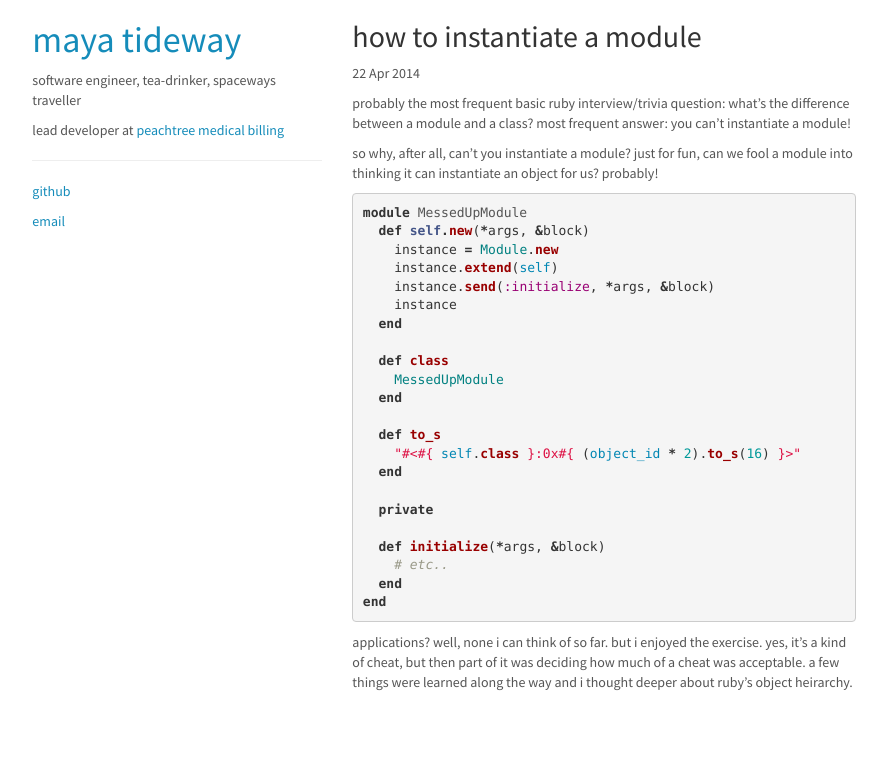
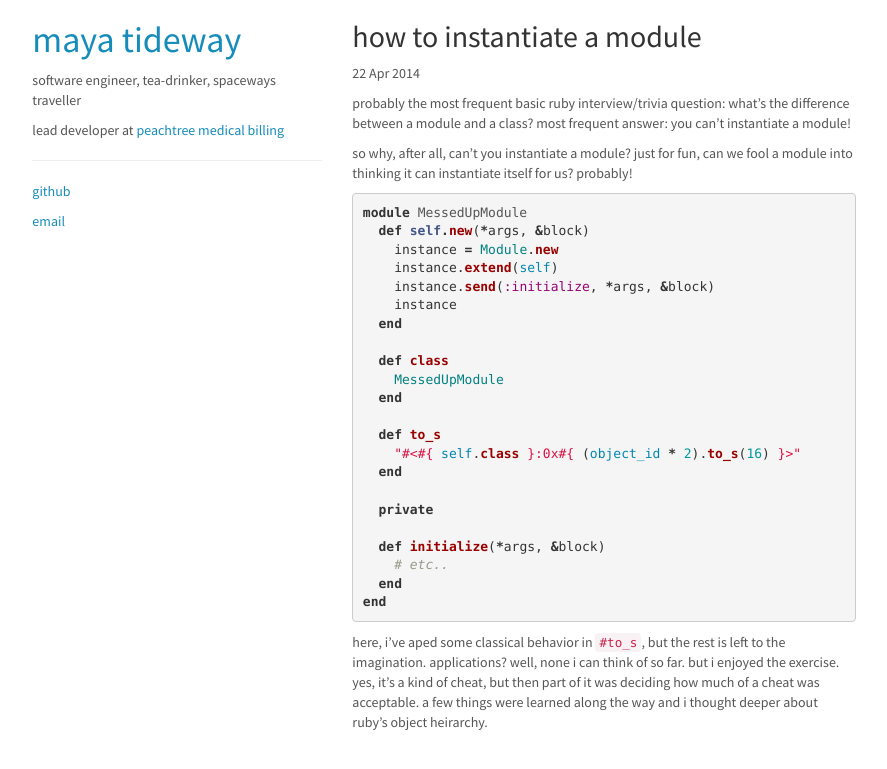
Before and after one commit to imtayadeway/imtayadeway.github.io, a Jekyll site: the page built from _posts/2014-04-22-how-to-instantiate-a-module.md, in a window 1280 px wide. Shown: the top 769 px of the page, without its empty margins (196-1083 px from the left). Built offline with Jekyll 4.4.1, drawn with Linux system fonts in a browser that asks for light colours; Markdown is read by kramdown in place of the engine named in the settings.

Commit message:
More edits to first post

```diff
--- a/_posts/2014-04-22-how-to-instantiate-a-module.md
+++ b/_posts/2014-04-22-how-to-instantiate-a-module.md
@@ -6,7 +6,7 @@
 
 probably the most frequent basic ruby interview/trivia question: what's the difference between a module and a class? most frequent answer: you can't instantiate a module!
 
-so why, after all, can't you instantiate a module? just for fun, can we fool a module into thinking it can instantiate an object for us? probably!
+so why, after all, can't you instantiate a module? just for fun, can we fool a module into thinking it can instantiate itself for us? probably!
 
 {% highlight ruby %}
 module MessedUpModule
@@ -33,4 +33,4 @@
 end
 {% endhighlight %}
 
-applications? well, none i can think of so far. but i enjoyed the exercise. yes, it's a kind of cheat, but then part of it was deciding how much of a cheat was acceptable. a few things were learned along the way and i thought deeper about ruby's object heirarchy.
+here, i've aped some classical behavior in `#to_s`, but the rest is left to the imagination. applications? well, none i can think of so far. but i enjoyed the exercise. yes, it's a kind of cheat, but then part of it was deciding how much of a cheat was acceptable. a few things were learned along the way and i thought deeper about ruby's object heirarchy.
```
Also changed, not shown: _posts/.#2014-04-22-how-to-instantiate-a-module.md (deleted, +0 -1 lines).
